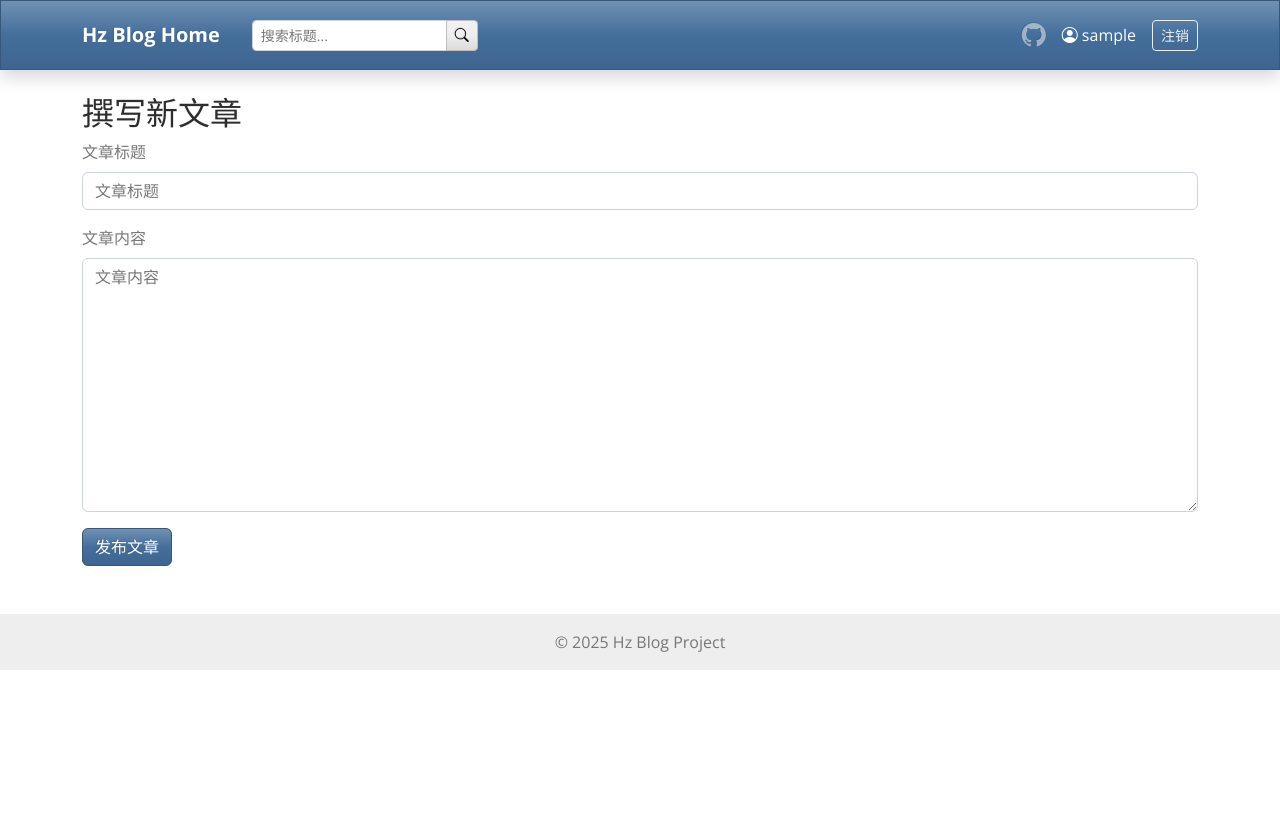
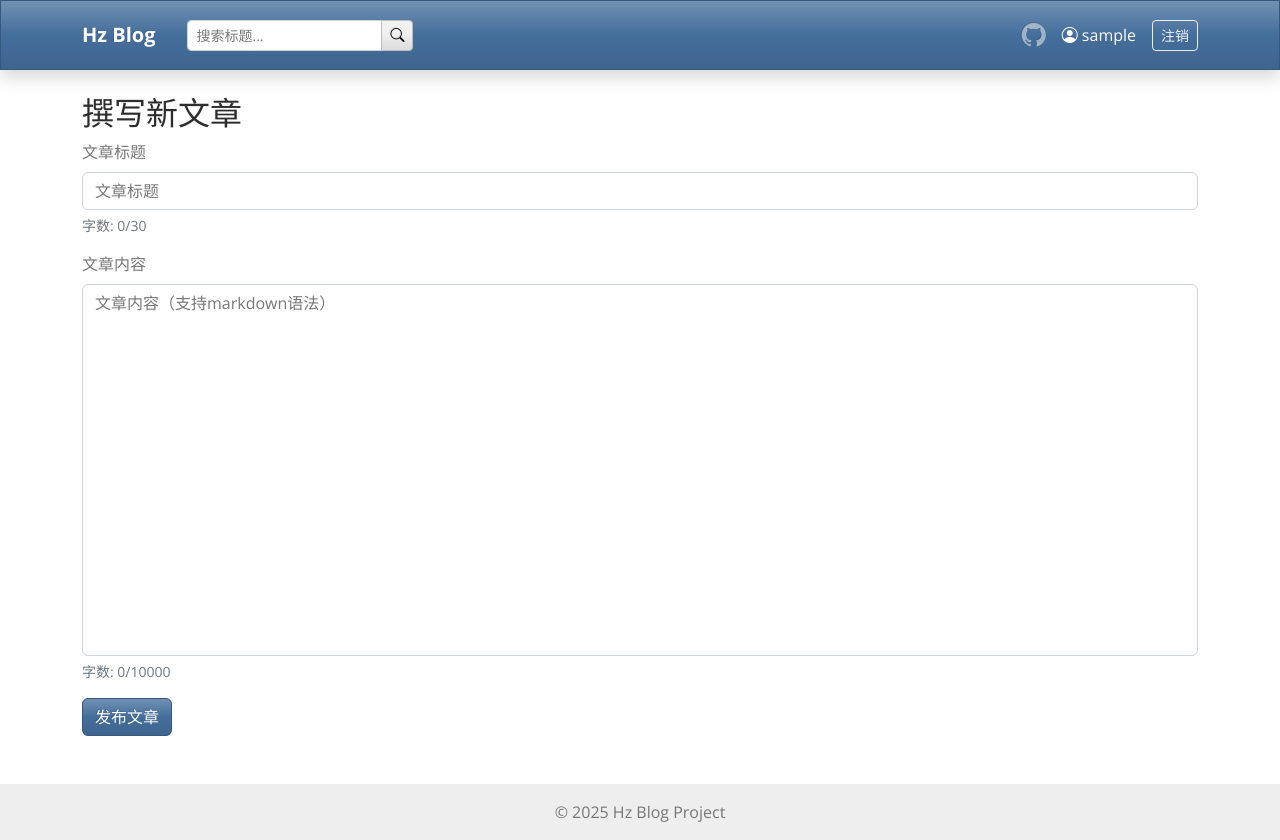
Before and after one commit to Hor1zen/homework4_blog, a Django app: page /new_post/ in a window 1280 px wide. Before the commit the page ends 670 px from the top, so only its background shows below. Run offline with Django 4.2, Linux system fonts and the light colour scheme; the visitor is signed in with stand-in values (Sample User, id 1); some libraries are stand-ins or nearby versions.

Commit message:
追加字数显示功能

```diff
--- a/Blog/settings.py
+++ b/Blog/settings.py
@@ -126,6 +126,10 @@ USE_TZ = True
 
 STATIC_URL = 'static/'
 
+STATICFILES_DIRS = [
+    BASE_DIR / "static",
+]
+
 # Default primary key field type
 # https://docs.djangoproject.com/en/4.2/ref/settings/#default-auto-field
 
--- a/blogs/forms.py
+++ b/blogs/forms.py
@@ -3,10 +3,19 @@ from django import forms
 from .models import BlogPost
 
 class BlogPostForm(forms.ModelForm):
+    title = forms.CharField(
+        label='文章标题',
+        max_length=30
+    )
+    text = forms.CharField(
+        widget=forms.Textarea(attrs={'rows': 15, 'cols': 60, 'placeholder': '文章内容（支持markdown语法）'}),
+        label='文章内容',
+        max_length=10000
+    )
+
     class Meta:
         model = BlogPost
         fields = ['title', 'text']  # 只让用户填标题和内容，时间会自动生成
         labels = {
             'title': '文章标题',
-            'text': '文章内容',
         }
--- a/blogs/models.py
+++ b/blogs/models.py
@@ -4,7 +4,7 @@ from django.contrib.auth.models import User  # 导入 User 模型
 
 class BlogPost(models.Model):
     """用户发布的博客帖子"""
-    title = models.CharField(max_length=200)
+    title = models.CharField(max_length=30)
     text = models.TextField()
     date_added = models.DateTimeField(auto_now_add=True)
     # owner 外键关联
--- a/blogs/templates/blogs/base.html
+++ b/blogs/templates/blogs/base.html
@@ -7,7 +7,7 @@
 <head>
     <meta charset="utf-8">
     <meta name="viewport" content="width=device-width, initial-scale=1">
-    <title>Blog Project</title>
+    <title>Hz Blog</title>
 
     <!-- 1. 主题：切换为 Spacelab -->
     <link rel="stylesheet" href="https://cdn.jsdelivr.net/npm/bootswatch@5.3.2/dist/spacelab/bootstrap.min.css">
@@ -230,7 +230,7 @@ del {
 <nav class="navbar navbar-expand-lg navbar-dark bg-primary mb-4 shadow">
     <div class="container">
         <!-- 1. 品牌名称 -->
-        <a class="navbar-brand fw-bold" href="{% url 'blogs:index' %}">Hz Blog Home</a>
+        <a class="navbar-brand fw-bold" href="{% url 'blogs:index' %}">Hz Blog</a>
 
         <!-- 2. 搜索框 (在移动端会自动折叠，在大屏幕显示在左侧) -->
         <form class="d-flex ms-lg-3" action="{% url 'blogs:index' %}" method="get">
--- a/blogs/templates/blogs/index.html
+++ b/blogs/templates/blogs/index.html
@@ -9,7 +9,7 @@
 
         <!-- === 原有的内容开始 === -->
         <div class="d-flex justify-content-between align-items-center">
-            <h1>Latest Posts</h1>
+            <h1>阅读文章</h1>
             <a href="{% url 'blogs:new_post' %}" class="btn btn-primary">
                 + 写文章
             </a>
--- a/blogs/templates/blogs/new_post.html
+++ b/blogs/templates/blogs/new_post.html
@@ -15,4 +15,14 @@
         {% bootstrap_button button_type="submit" content="发布文章" %}
     </form>
 
+    <style>
+        textarea[name="text"] {
+            resize: none; /* 禁用调整大小功能 */
+            min-height: 200px; /* 设置默认较大高度 */
+        }
+    </style>
+
+    {% load static %}
+    <script src="{% static 'js/form_utils.js' %}"></script>
+
 {% endblock content %}
--- /dev/null
+++ b/static/js/form_utils.js
@@ -0,0 +1,70 @@
+// form_utils.js - 表单相关的公共JavaScript工具函数
+
+document.addEventListener('DOMContentLoaded', function() {
+    const textArea = document.querySelector('textarea[name="text"]');
+    const titleInput = document.querySelector('input[name="title"]');
+    const textMaxLength = 10000;
+    const titleMaxLength = 30;
+
+    // 为内容文本框添加自动扩充、字数限制和显示
+    if (textArea) {
+        // 设置文本框样式
+        textArea.style.resize = 'none';
+        textArea.style.minHeight = '200px';
+
+        // 创建字数显示元素
+        const charCountElement = document.createElement('div');
+        charCountElement.id = 'char-count';
+        charCountElement.style.cssText = 'margin-top: 5px; font-size: 0.875em; color: #6c757d;';
+        charCountElement.textContent = `字数: ${textArea.value.length}/${textMaxLength}`;
+
+        // 将字数显示添加到文本框下方
+        textArea.parentNode.appendChild(charCountElement);
+
+        // 自动扩充函数
+        function autoExpand() {
+            textArea.style.height = 'auto';
+            textArea.style.height = Math.max(textArea.scrollHeight, 200) + 'px';
+        }
+
+        // 添加输入事件监听器
+        textArea.addEventListener('input', function() {
+            // 限制字符数
+            if (this.value.length > textMaxLength) {
+                this.value = this.value.substring(0, textMaxLength);
+            }
+
+            // 自动扩充
+            autoExpand();
+
+            // 更新字数显示
+            charCountElement.textContent = `字数: ${this.value.length}/${textMaxLength}`;
+        });
+
+        // 页面加载时也自动调整高度
+        autoExpand();
+    }
+
+    // 为标题输入框添加字数限制和显示
+    if (titleInput) {
+        // 创建标题字数显示元素
+        const titleCharCountElement = document.createElement('div');
+        titleCharCountElement.id = 'title-char-count';
+        titleCharCountElement.style.cssText = 'margin-top: 5px; font-size: 0.875em; color: #6c757d;';
+        titleCharCountElement.textContent = `字数: ${titleInput.value.length}/${titleMaxLength}`;
+
+        // 将字数显示添加到标题输入框下方
+        titleInput.parentNode.appendChild(titleCharCountElement);
+
+        // 添加输入事件监听器
+        titleInput.addEventListener('input', function() {
+            // 限制字符数
+            if (this.value.length > titleMaxLength) {
+                this.value = this.value.substring(0, titleMaxLength);
+            }
+
+            // 更新字数显示
+            titleCharCountElement.textContent = `字数: ${this.value.length}/${titleMaxLength}`;
+        });
+    }
+});
```
Also changed, not shown: blogs/templates/blogs/edit_post.html (+10 -0 lines), blogs/migrations/0003_alter_blogpost_title.py (added).
